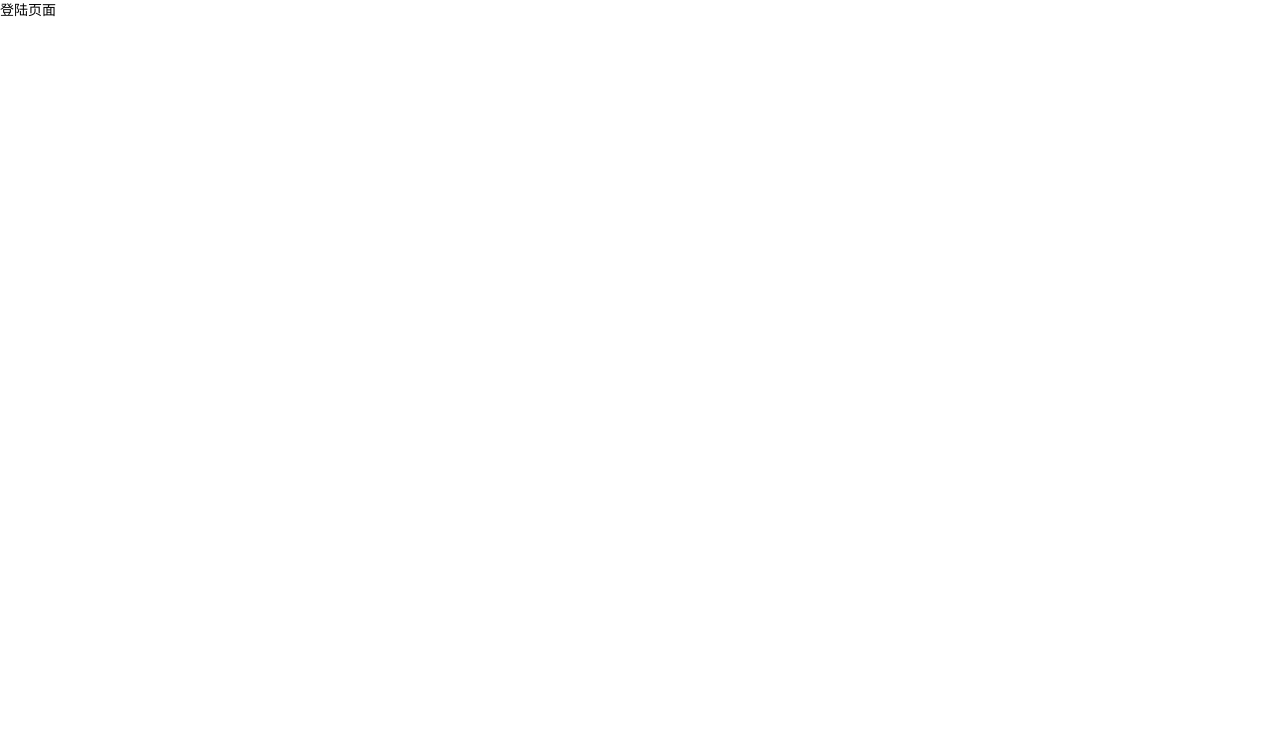
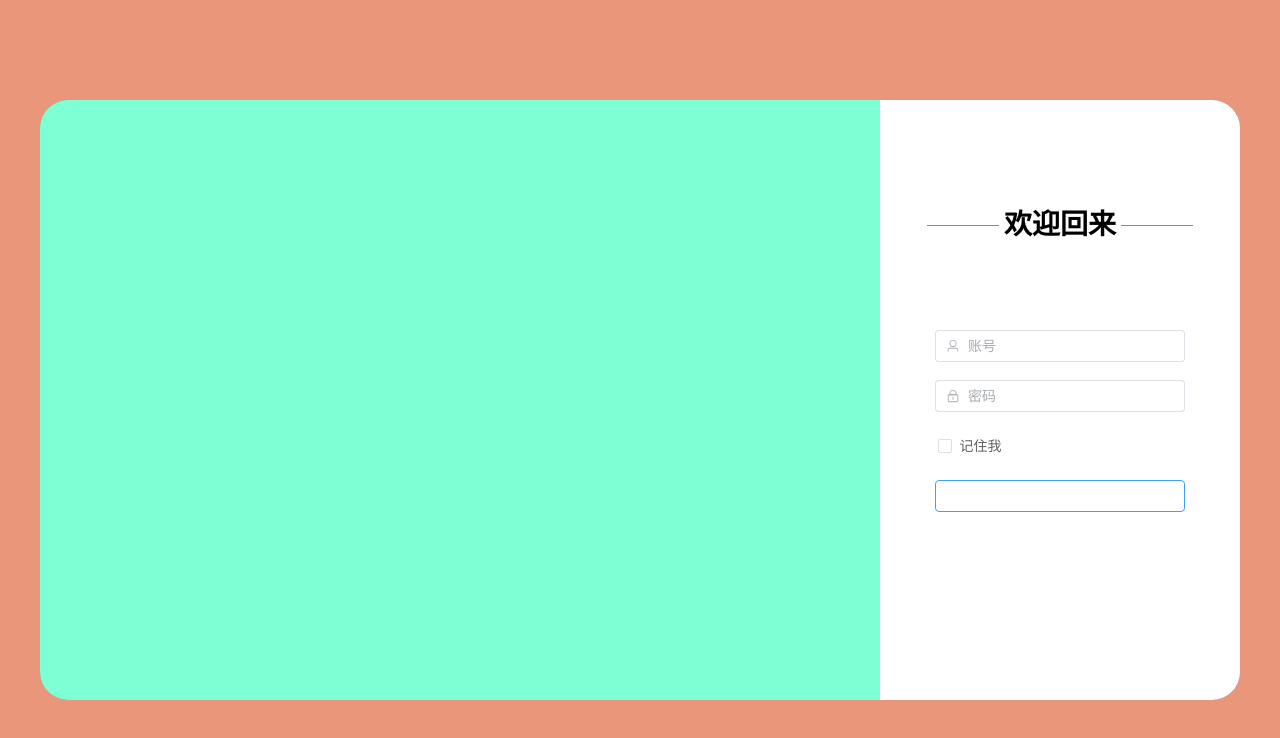
Before and after one commit to hetongxue303/beacon-hotel-vue, a Vue app: page /login in a window 1280 px wide. Shown: the top 738 px of the page. Built offline with nearby package versions, Linux system fonts and the light colour scheme.

Commit message:
feat: 完成登陆注销功能

```diff
--- a/src/api/auth.ts
+++ b/src/api/auth.ts
@@ -2,19 +2,19 @@ import * as qs from 'qs'
 import axios from '../utils/request'
 
 const baseApi = import.meta.env.VITE_BASIC_API
+
 // 获取验证码
 export const getCaptcha = () => {
   return axios({
-    method: 'get',
-    url: `${baseApi}/auth/captchaImage`
+    method: 'GET',
+    url: `${baseApi}/captcha-image`
   })
 }
 
-// 登录处理
 export const login = (data: any) => {
   return axios({
-    method: 'post',
-    url: `${baseApi}/auth/login`,
+    method: 'POST',
+    url: `${baseApi}/login`,
     data: qs.stringify(data),
     headers: {
       'Content-Type': 'application/x-www-form-urlencoded'
@@ -22,26 +22,23 @@ export const login = (data: any) => {
   })
 }
 
-// 注销处理
 export const logout = () => {
   return axios({
-    method: 'get',
-    url: `${baseApi}/auth/logout`
+    method: 'GET',
+    url: `${baseApi}/logout`
+  })
+}
+export const getAll = () => {
+  return axios({
+    method: 'GET',
+    url: `${baseApi}/menu/get/all`
   })
 }
 
-// 获取用户信息
-export const getUserInfo = () => {
+export const getCenterInfo = (username: string) => {
   return axios({
-    method: 'get',
-    url: `${baseApi}/user/info`
+    method: 'GET',
+    url: `${baseApi}/user/center`,
+    params: { username }
   })
 }
-
-// 刷新token
-export const refreshToken = () => {
-  return axios({
-    method: 'post',
-    url: `${baseApi}/user/refreshToken`
-  })
-}
--- a/src/layout/header/components/center.vue
+++ b/src/layout/header/components/center.vue
@@ -31,27 +31,32 @@
 <script setup lang="ts">
 import { ElMessage, ElMessageBox } from 'element-plus'
 import { useUserStore } from '../../../store/modules/user'
+import { logout } from '../../../api/auth'
+import { settings } from '../../../settings'
+import { useCookies } from '@vueuse/integrations/useCookies'
+import { useRouter } from 'vue-router'
 
 const userStore = useUserStore()
+const cookie = useCookies()
+const router = useRouter()
 const handlerLogout = async () => {
-  ElMessageBox.confirm('您确认确认退出系统吗？', '提示', {
+  ElMessageBox.confirm('您确认退出系统吗？', '提示', {
     confirmButtonText: '确定',
     cancelButtonText: '取消',
     type: 'warning'
   }).then(async () => {
     // TODO 处理退出
-    // const {data} = await logout()
-    // switch (data.code) {
-    //   case 200:
-    // userStore.systemLogout()
-    //     cookie.remove(settings.AUTHORIZATION_KEY)
-    //     ElMessage.success('注销成功')
-    //     window.location.replace('/login')
-    //     window.location.reload()
-    //     break
-    //   default:
-    //     ElMessage.error('注销失败，请重试！')
-    // }
+    logout().then(({ data }) => {
+      switch (data.code) {
+        case 200:
+          cookie.remove(settings.AUTHORIZATION_KEY)
+          router.replace('/login')
+          ElMessage.success('注销成功')
+          break
+        default:
+          ElMessage.error(data.message || '注销失败，请重试！')
+      }
+    })
   })
 }
 </script>
--- a/src/utils/request.ts
+++ b/src/utils/request.ts
@@ -1,8 +1,4 @@
-import axios, {
-  AxiosRequestConfig,
-  AxiosResponse,
-  InternalAxiosRequestConfig
-} from 'axios'
+import axios, { AxiosResponse, InternalAxiosRequestConfig } from 'axios'
 import { ElMessage, ElMessageBox, ElNotification } from 'element-plus'
 import { getToken } from './auth'
 
@@ -31,51 +27,22 @@ axios.interceptors.request.use(
 
 axios.interceptors.response.use(
   async (response: AxiosResponse) => {
-    const { data, status } = response
-    if (status !== 200 && data.code !== 200) {
-      ElMessage({
-        message: data.message || 'Error',
-        type: 'warning',
-        duration: 5 * 1000
-      })
-      return Promise.reject(new Error(data.message || 'Error'))
-    }
     return response
   },
   async (error: any) => {
-    const { message, response } = error
-    if (response.status === 401 || response.data.code === 401) {
-      ElMessageBox.confirm(
-        '你已被登出，可以取消继续留在该页面，或者重新登录',
-        '提示',
-        {
-          confirmButtonText: '重新登录',
-          cancelButtonText: '取消',
-          type: 'warning'
-        }
-      )
-        .then(() => {
-          // TODO 处理重新登录逻辑
-          // useUserStore().systemLogout()
-          window.location.replace('/login')
-          window.location.reload()
-        })
-        .catch(() => {})
+    let { message } = error
+    if (message === 'Network Error') {
+      message = '连接异常'
+    } else if (message.includes('timeout')) {
+      message = '请求超时'
+    } else if (message === 'Request failed with status code 401') {
+      message = '凭证过期'
+    } else if (message === 'Request failed with status code 403') {
+      message = '没有权限'
+    } else {
+      message = error.response.data.message
     }
-    if (response.status === 400 || response.data.code === 400) {
-      ElNotification({
-        message: message || '请求异常',
-        type: 'error',
-        duration: 5 * 1000
-      })
-    }
-    if (response.status === 500 || response.data.code === 500) {
-      ElNotification({
-        message: message || '服务器异常',
-        type: 'error',
-        duration: 5 * 1000
-      })
-    }
+    ElNotification.error(message)
     return Promise.reject(error)
   }
 )
--- a/src/utils/storage.ts
+++ b/src/utils/storage.ts
@@ -1,7 +1,3 @@
-import { useCookies } from '@vueuse/integrations/useCookies'
-
-const cookies = useCookies()
-
 /**
  * localStorage存储
  * @method get 获取
@@ -46,25 +42,3 @@ export const session = {
     sessionStorage.clear()
   }
 }
-
-/**
- * cookie存储
- * @method get 获取
- * @method getAll 获取所有
- * @method set 设置
- * @method remove 移除
- */
-export const cookie = {
-  get(key: string): any {
-    return JSON.parse(cookies.get(key))
-  },
-  getAll(): any {
-    return JSON.parse(cookies.getAll())
-  },
-  set(key: string, value: any) {
-    cookies.set(key, JSON.stringify(value))
-  },
-  remove(key: string) {
-    cookies.remove(JSON.parse(key))
-  }
-}
--- a/src/views/login.vue
+++ b/src/views/login.vue
@@ -1,5 +1,220 @@
-<script setup lang="ts"></script>
+<script setup lang="ts">
+import { onMounted, reactive, ref, watch } from 'vue'
+import { ElMessage, FormInstance } from 'element-plus'
+import { decrypt, encrypt } from '../utils/jsencrypt'
+import { useCookies } from '@vueuse/integrations/useCookies'
+import { encryptPasswordToMD5 } from '../hook/encrypt'
+import { login } from '../api/auth'
+import { setToken, setTokenTime } from '../utils/auth'
+import { useRoute, useRouter } from 'vue-router'
 
-<template>登陆页面</template>
+interface Login {
+  username: string
+  password: string
+  remember_me: boolean
+}
 
-<style scoped lang="scss"></style>
+const cookie = useCookies()
+const route = useRoute()
+const router = useRouter()
+const ruleFormRef = ref<FormInstance>()
+const paramList = reactive({ loading: false, redirect: '' })
+const loginForm: Login = reactive({
+  username: '',
+  password: '',
+  remember_me: false
+})
+const handleLogin = async (formEl: FormInstance | undefined) => {
+  if (!formEl) return
+  await formEl.validate(async (valid) => {
+    if (valid) {
+      paramList.loading = true
+      if (loginForm.remember_me) {
+        const expires: Date = new Date(new Date().getTime() + 60 * 60 * 1000)
+        cookie.remove('username')
+        cookie.remove('password')
+        cookie.remove('remember_me')
+        cookie.set('username', loginForm.username, { expires })
+        cookie.set('password', encrypt(loginForm.password), { expires })
+        cookie.set('remember_me', loginForm.remember_me, { expires })
+      } else {
+        cookie.remove('username')
+        cookie.remove('password')
+        cookie.remove('remember_me')
+      }
+      login({
+        username: loginForm.username,
+        password: encryptPasswordToMD5(loginForm.password),
+        rememberMe: loginForm.remember_me
+      })
+        .then(async ({ data, status }) => {
+          if (data.code === 200 && status === 200) {
+            setToken(`bearer ${data.access_token}`)
+            setTokenTime(new Date().getTime() + data.expire_time)
+            await router.push(paramList.redirect || '/')
+            ElMessage.success('登陆成功')
+          } else {
+            ElMessage.warning(data.message || '登陆失败，请重试！')
+          }
+        })
+        .finally(() => (paramList.loading = false))
+    }
+  })
+}
+const getCookie = async () => {
+  loginForm.username = cookie.get('username')
+  loginForm.password = cookie.get('password')
+    ? decrypt(cookie.get('password'))
+    : ''
+  loginForm.remember_me = Boolean(cookie.get('remember_me'))
+}
+watch(
+  () => route,
+  () => (paramList.redirect = route.query && (route.query.redirect as string)),
+  { deep: true, immediate: true }
+)
+onMounted(() => {
+  getCookie()
+})
+</script>
+
+<template>
+  <div class="login-content">
+    <div class="login-box">
+      <div class="login-box-left"></div>
+      <div class="login-box-right">
+        <div class="title-box">
+          <div class="line" />
+          <div class="title">欢迎回来</div>
+          <div class="line" />
+        </div>
+        <el-form ref="ruleFormRef" :model="loginForm">
+          <el-form-item
+            prop="username"
+            :rules="{
+              required: true,
+              message: '账号不能为空',
+              trigger: 'blur'
+            }"
+          >
+            <el-input
+              v-model="loginForm.username"
+              type="text"
+              placeholder="账号"
+              prefix-icon="user"
+            />
+          </el-form-item>
+          <el-form-item
+            prop="password"
+            :rules="{
+              required: true,
+              message: '密码不能为空',
+              trigger: 'blur'
+            }"
+          >
+            <el-input
+              v-model="loginForm.password"
+              type="text"
+              placeholder="密码"
+              prefix-icon="lock"
+              show-password
+            />
+          </el-form-item>
+          <el-form-item>
+            <el-checkbox v-model="loginForm.remember_me" label="记住我" />
+          </el-form-item>
+          <el-form-item>
+            <el-button
+              v-loading="paramList.loading"
+              type="primary"
+              @click="handleLogin(ruleFormRef)"
+              @keyup.enter="handleLogin(ruleFormRef)"
+            >
+              <span v-if="!paramList.loading">登 录</span>
+              <span v-else>登 陆 中 ...</span>
+            </el-button>
+          </el-form-item>
+        </el-form>
+        <div class="other"></div>
+      </div>
+    </div>
+  </div>
+</template>
+
+<style scoped lang="scss">
+.login-content {
+  width: 100vw;
+  height: 100vh;
+  background-color: darksalmon;
+
+  .login-box {
+    position: relative;
+    width: 1200px;
+    height: 600px;
+    top: 50%;
+    left: 50%;
+    transform: translate(-50%, -50%);
+    background-color: #7a8b9a;
+    display: flex;
+    border-radius: 2rem;
+
+    &-left {
+      width: 70%;
+      height: 100%;
+      background-color: aquamarine;
+      border-radius: 2rem 0 0 2rem;
+    }
+
+    &-right {
+      width: 30%;
+      height: 100%;
+      background-color: white;
+      border-radius: 0 2rem 2rem 0;
+      display: flex;
+      flex-direction: column;
+
+      .title-box {
+        height: 50px;
+        width: 100%;
+        display: flex;
+        align-items: center;
+        justify-content: center;
+        margin: 100px 0 80px 0;
+
+        .line {
+          width: 20%;
+          height: 1px;
+          background-color: #7a8b9a;
+          display: flex;
+        }
+
+        .title {
+          font-size: 28px;
+          font-weight: bold;
+          margin: 0 5px 0 5px;
+          display: flex;
+        }
+      }
+    }
+  }
+}
+
+:deep(.el-input) {
+  width: 250px;
+}
+
+:deep(.el-checkbox) {
+  width: 250px;
+  margin-left: 5px;
+}
+
+:deep(.el-form) {
+  display: flex;
+  flex-direction: column;
+  align-items: center;
+}
+
+:deep(.el-button) {
+  width: 250px;
+}
+</style>
--- a/vite.config.ts
+++ b/vite.config.ts
@@ -44,7 +44,7 @@ export default defineConfig({
     hmr: true,
     proxy: {
       '/api': {
-        target: 'http://127.0.0.1:8080',
+        target: 'http://127.0.0.1:8000',
         changeOrigin: true,
         rewrite: (path: string) => path.replace(/^\/api/, '')
       }
```
Also changed, not shown: 1 other file (tests, documents, lock files or other folders).
